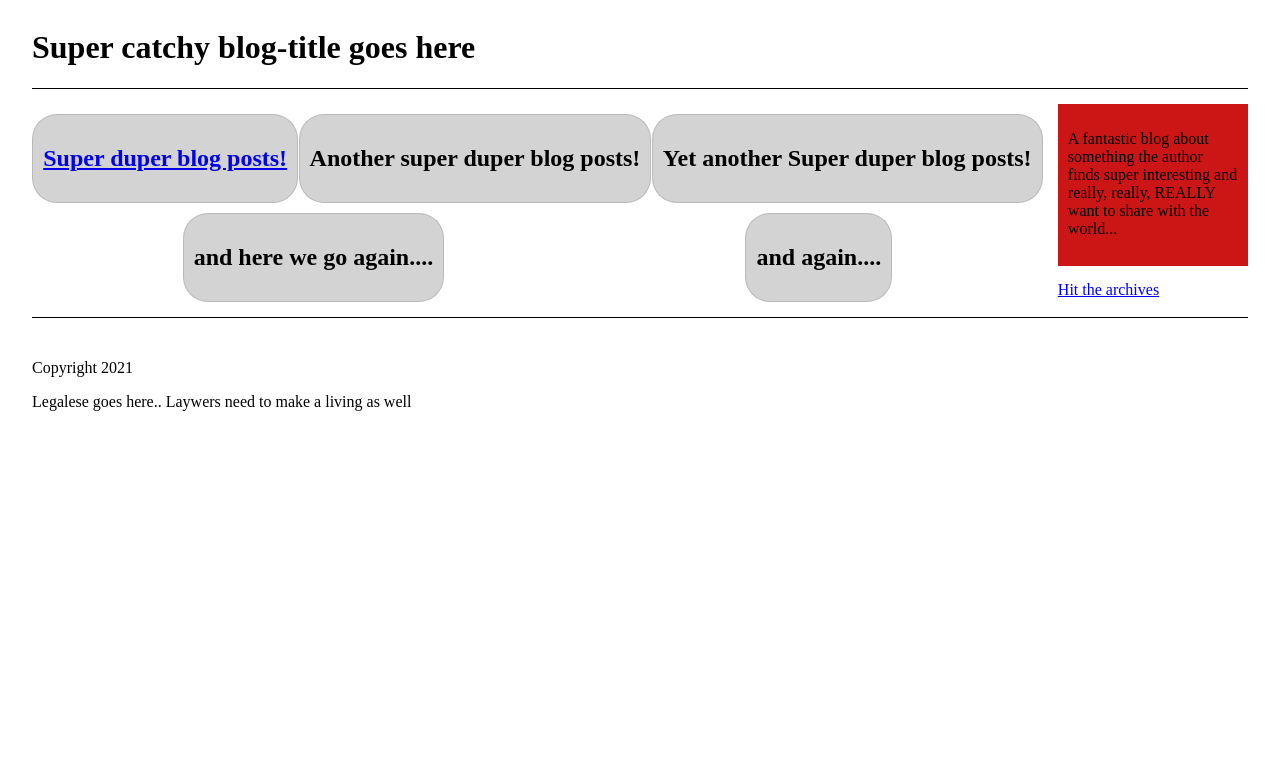
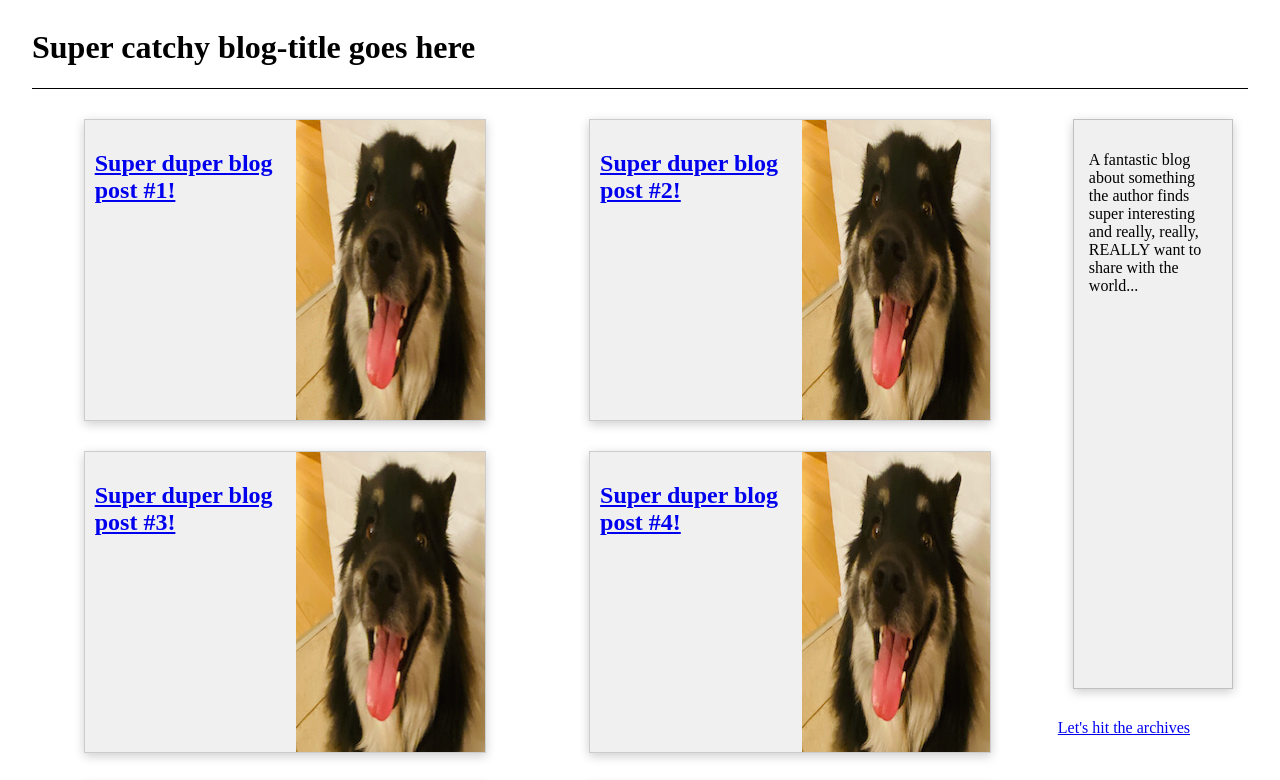
Before and after one commit to morjep/blogproject, a plain HTML site: page index.html in a window 1280 px wide. Shown: the top 780 px of the page. Drawn offline with Linux system fonts and the light colour scheme.

Commit message:
Refactored cards incl. adding support for images on cards

```diff
--- a/index.html
+++ b/index.html
@@ -16,32 +16,81 @@
 
     <div class="flex-container" id="posts">
       <div class="flex-item">
-        <h2 id="post_header"><a href="./posts/some_post.html"> Super duper blog posts! </a></h2>
-      </div>
-      <div class="flex-item">
-        <h2 id="post_header">Another super duper blog posts!</h2>
+        <div class="card-container">
+          <div class="left">
+            <h2 id="post_header">
+              <a href="./posts/some_post.html"> Super duper blog post #1! </a>
+            </h2>
+          </div>
+          <div class="right"></div>
+        </div>
       </div>
 
       <div class="flex-item">
-        <h2 id="post_header">Yet another Super duper blog posts!</h2>
+        <div class="card-container">
+          <div class="left">
+            <h2 id="post_header">
+              <a href="./posts/some_post.html"> Super duper blog post #2! </a>
+            </h2>
+          </div>
+          <div class="right"></div>
+        </div>
       </div>
 
       <div class="flex-item">
-        <h2 id="post_header">and here we go again....</h2>
+        <div class="card-container">
+          <div class="left">
+            <h2 id="post_header">
+              <a href="./posts/some_post.html"> Super duper blog post #3! </a>
+            </h2>
+          </div>
+          <div class="right"></div>
+        </div>
       </div>
 
       <div class="flex-item">
-        <h2 id="post_header">and again....</h2>
+        <div class="card-container">
+          <div class="left">
+            <h2 id="post_header">
+              <a href="./posts/some_post.html"> Super duper blog post #4! </a>
+            </h2>
+          </div>
+          <div class="right"></div>
+        </div>
+      </div>
+
+      <div class="flex-item">
+        <div class="card-container">
+          <div class="left">
+            <h2 id="post_header">
+              <a href="./posts/some_post.html"> Super duper blog post #5! </a>
+            </h2>
+          </div>
+          <div class="right"></div>
+        </div>
+      </div>
+
+      <div class="flex-item">
+        <div class="card-container">
+          <div class="left">
+            <h2 id="post_header">
+              <a href="./posts/some_post.html"> Super duper blog post #6! </a>
+            </h2>
+          </div>
+          <div class="right"></div>
+        </div>
       </div>
     </div>
 
     <div id="about">
-      <p>A fantastic blog about something the author finds super interesting and
-      really, really, REALLY want to share with the world...</p>
+      <p>
+        A fantastic blog about something the author finds super interesting and
+        really, really, REALLY want to share with the world...
+      </p>
     </div>
 
     <div id="archive">
-      <a id="archive_link" href="./archive/archive.html"> Hit the archives</a>
+      <a id="archive_link" href="./archive/archive.html"> Let's hit the archives</a>
     </div>
 
     <div id="footer">
--- a/styles/cards.css
+++ b/styles/cards.css
@@ -10,24 +10,41 @@
      */
   flex-flow: row wrap;
 
-  /* Then we define how is distributed the remaining space */
+  /* Then we define how to distribute the remaining space */
   justify-content: space-around;
 
-  padding: 0;
-  margin: 0;
-  list-style: none;
+  /* padding: 0; */
+  /* margin: 0; */
+  /* list-style: none; */
 }
 
 .flex-item {
-  background: lightgray;
+  margin: var(--std_margin);
+  border: var(--card_border_style);
+  box-shadow: var(--card_shadow);
+  width: 400px;
+  height: 300px;
+}
+
+.card-container {
+  display: inline-block;
+}
+
+.left {
+  background: var(--card_bg_color);
+  display: table-cell;
+  vertical-align: top;
+  width: 200px;
+  height: 280px;
   padding: 10px;
-  /* width: 200px; */
-  /* height: 150px; */
-  margin-top: 10px;
-  color: black;
-  font-weight: bold;
-  font-size: 1em;
-  text-align: center;
-  border: 1px solid rgba(55, 55, 55, 0.17);
-  border-radius: 25px;
 }
+.right {
+  background: url('../images/my_dog.jpg');
+  display: table-cell;
+  width: 200px;
+  height: 300px;
+  /* width: 100%;
+  position: absolute;
+  top: 0;
+  left: 0; */
+}
--- a/styles/main.css
+++ b/styles/main.css
@@ -1,4 +1,4 @@
-/* Import typography (fonts etc.) */
+/* Import typography (fonts etc.) - MUST COME FIRST, REPLACE FOR DIFFERENT STYLING */
 @import "./typography.css";
 
 /* Import main layout for homepage */
--- a/styles/main_layout.css
+++ b/styles/main_layout.css
@@ -54,9 +54,8 @@
       "posts posts posts posts posts about"
       "posts posts posts posts posts archive"
       "footer footer footer footer footer footer";
- }
+  }
 }
-
 
 #header {
   grid-area: header;
@@ -73,8 +72,11 @@
 
 #about {
   grid-area: about;
-  background-color: var(--main_bg_color);
-  padding: 10px;
+  border: var(--about_border_style);
+  box-shadow: var(--about_shadow);
+  background-color: var(--about_bg_color);
+  padding: 15px;
+  margin: var(--std_margin);
 }
 
 #footer {
--- a/styles/typography.css
+++ b/styles/typography.css
@@ -2,4 +2,13 @@
     --main_bg_color: rgb(204, 22, 22);
     --main_border_style: 1px solid black;
 
+    --card_bg_color: rgb(240, 240, 240);
+    --card_border_style: 1px solid rgb(0 0 0 / 0.2);
+    --card_shadow: 0 3px 10px rgb(0 0 0 / 0.2);
+
+    --about_bg_color: rgb(240, 240, 240);
+    --about_border_style: 1px solid rgb(0 0 0 / 0.2);
+    --about_shadow: 0 3px 10px rgb(0 0 0 / 0.2);
+
+    --std_margin: 15px;
 }
```
Also changed, not shown: images/my_dog.jpg (added).
